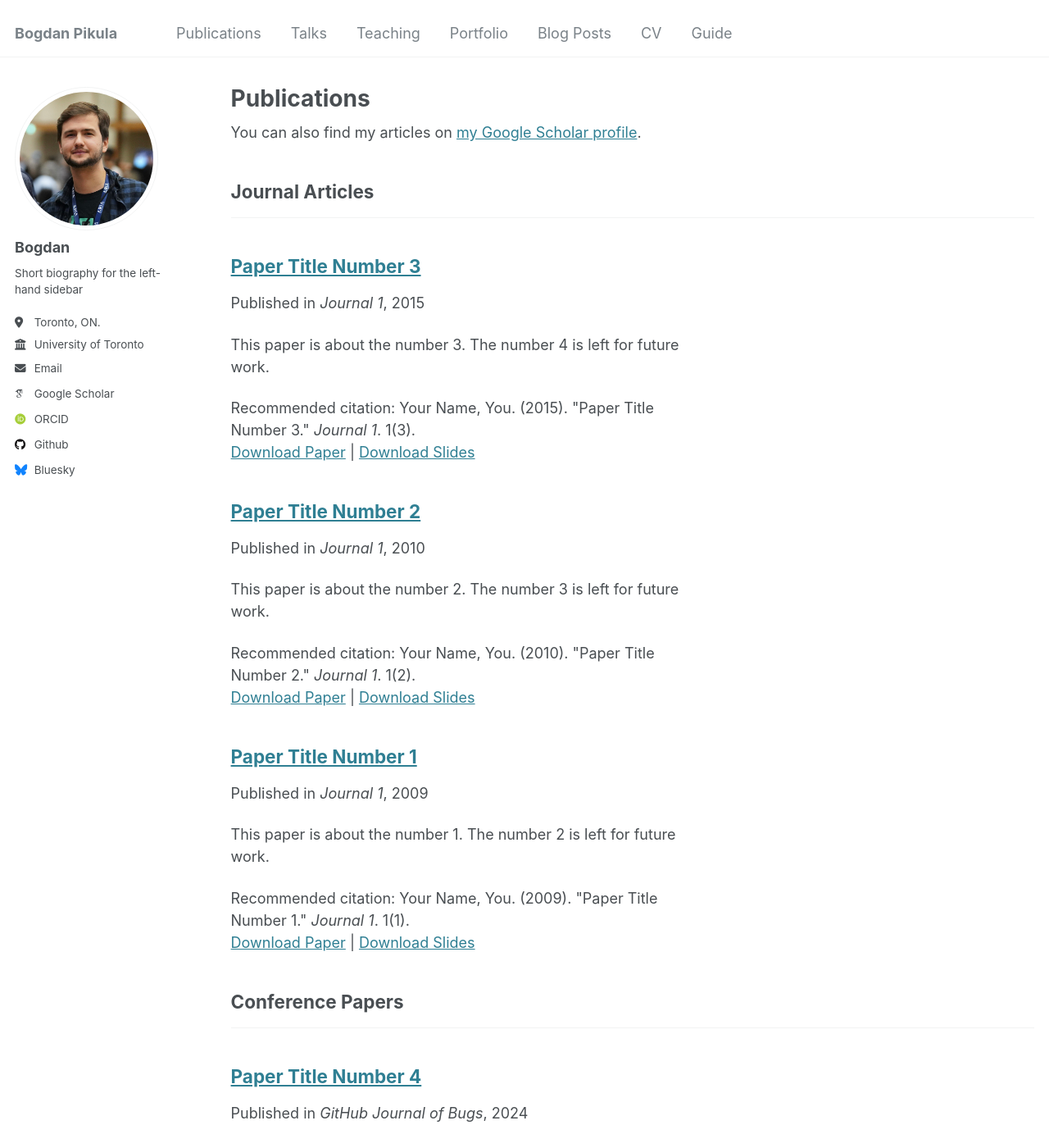
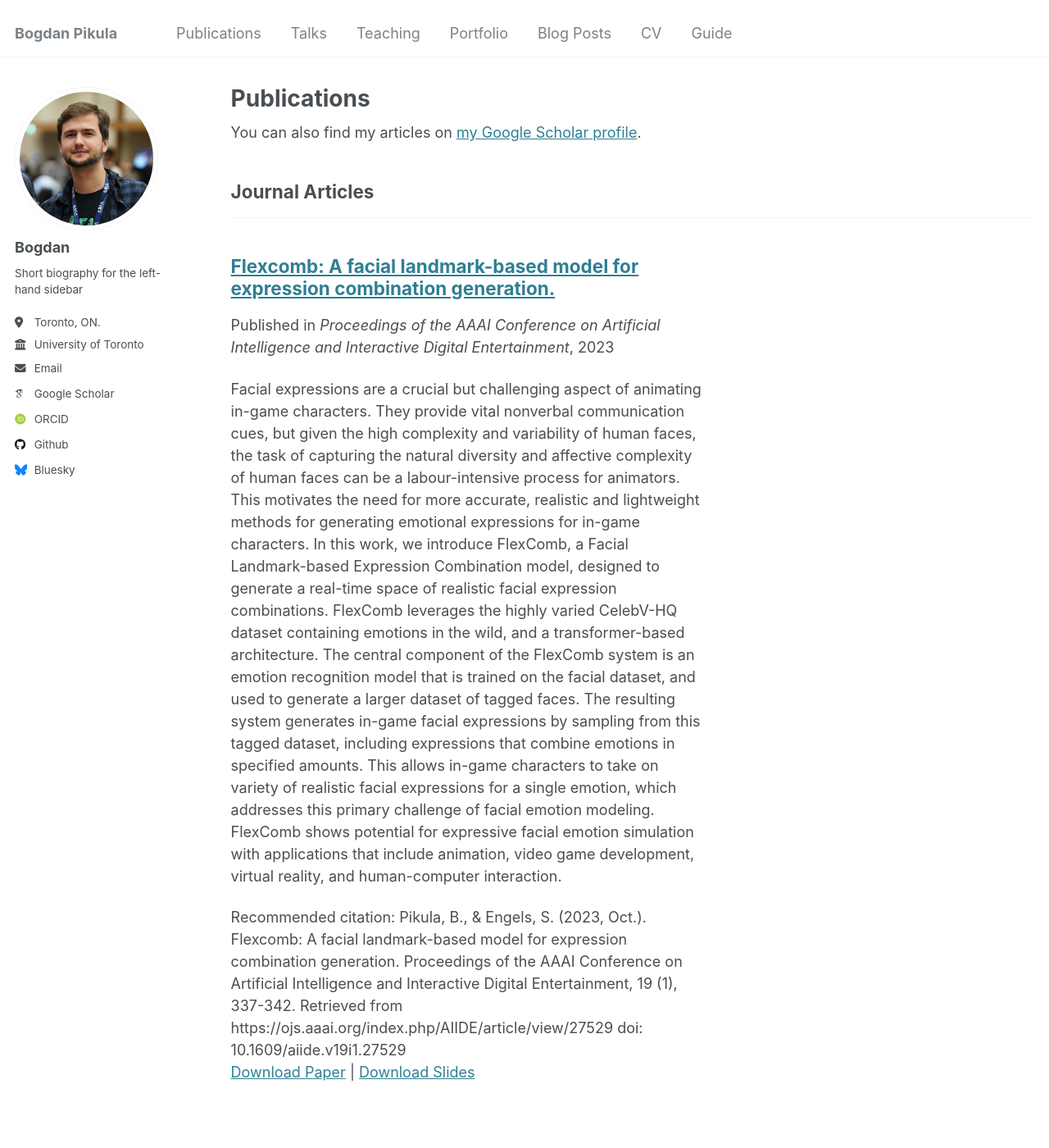
Before and after one commit to bogdan-pikula/bogdan-pikula.github.io, a Jekyll site: the page built from _pages/publications.html, in a window 1280 px wide and 1400 px high. Shown: the whole window at 82% size. Built offline with Jekyll 4.4.1, drawn with Linux system fonts in a browser that asks for light colours; some web fonts are replaced; some of the changed text lies outside the part shown.

Commit message:
added a paper and changed Ico

```diff
--- a/_config.yml
+++ b/_config.yml
@@ -32,7 +32,7 @@ author:
 
   # Academic websites
   arxiv            : # URL - Update with the correct link to your profile
-  googlescholar    : "https://scholar.google.com/citations?user=PS_CX0AAAAAJ"
+  googlescholar    : "https://scholar.google.com/citations?user=Bu-CaogAAAAJ&hl=en"
   impactstory      : # URL
   orcid            : "https://orcid.org/0009-0007-4347-9911"
   semantic         : # URL
--- a/_publications/2009-10-01-paper-title-number-1.md
+++ /dev/null
@@ -1,14 +0,0 @@
----
-title: "Paper Title Number 1"
-collection: publications
-category: manuscripts
-permalink: /publication/2009-10-01-paper-title-number-1
-excerpt: 'This paper is about the number 1. The number 2 is left for future work.'
-date: 2009-10-01
-venue: 'Journal 1'
-slidesurl: 'http://academicpages.github.io/files/slides1.pdf'
-paperurl: 'http://academicpages.github.io/files/paper1.pdf'
-citation: 'Your Name, You. (2009). &quot;Paper Title Number 1.&quot; <i>Journal 1</i>. 1(1).'
----
-
-The contents above will be part of a list of publications, if the user clicks the link for the publication than the contents of section will be rendered as a full page, allowing you to provide more information about the paper for the reader. When publications are displayed as a single page, the contents of the above "citation" field will automatically be included below this section in a smaller font.
--- a/_publications/2010-10-01-paper-title-number-2.md
+++ /dev/null
@@ -1,14 +0,0 @@
----
-title: "Paper Title Number 2"
-collection: publications
-category: manuscripts
-permalink: /publication/2010-10-01-paper-title-number-2
-excerpt: 'This paper is about the number 2. The number 3 is left for future work.'
-date: 2010-10-01
-venue: 'Journal 1'
-slidesurl: 'http://academicpages.github.io/files/slides2.pdf'
-paperurl: 'http://academicpages.github.io/files/paper2.pdf'
-citation: 'Your Name, You. (2010). &quot;Paper Title Number 2.&quot; <i>Journal 1</i>. 1(2).'
----
-
-The contents above will be part of a list of publications, if the user clicks the link for the publication than the contents of section will be rendered as a full page, allowing you to provide more information about the paper for the reader. When publications are displayed as a single page, the contents of the above "citation" field will automatically be included below this section in a smaller font.
--- a/_publications/2015-10-01-paper-title-number-3.md
+++ /dev/null
@@ -1,14 +0,0 @@
----
-title: "Paper Title Number 3"
-collection: publications
-category: manuscripts
-permalink: /publication/2015-10-01-paper-title-number-3
-excerpt: 'This paper is about the number 3. The number 4 is left for future work.'
-date: 2015-10-01
-venue: 'Journal 1'
-slidesurl: 'http://academicpages.github.io/files/slides3.pdf'
-paperurl: 'http://academicpages.github.io/files/paper3.pdf'
-citation: 'Your Name, You. (2015). &quot;Paper Title Number 3.&quot; <i>Journal 1</i>. 1(3).'
----
-
-The contents above will be part of a list of publications, if the user clicks the link for the publication than the contents of section will be rendered as a full page, allowing you to provide more information about the paper for the reader. When publications are displayed as a single page, the contents of the above "citation" field will automatically be included below this section in a smaller font.
--- /dev/null
+++ b/_publications/2023-10-06-flexcomb.md
@@ -0,0 +1,14 @@
+---
+title: "Flexcomb: A facial landmark-based model for expression combination generation."
+collection: publications
+category: manuscripts
+permalink: /publication/flexcomb
+excerpt: 'Facial expressions are a crucial but challenging aspect of animating in-game characters. They provide vital nonverbal communication cues, but given the high complexity and variability of human faces, the task of capturing the natural diversity and affective complexity of human faces can be a labour-intensive process for animators. This motivates the need for more accurate, realistic and lightweight methods for generating emotional expressions for in-game characters. In this work, we introduce FlexComb, a Facial Landmark-based Expression Combination model, designed to generate a real-time space of realistic facial expression combinations. FlexComb leverages the highly varied CelebV-HQ dataset containing emotions in the wild, and a transformer-based architecture. The central component of the FlexComb system is an emotion recognition model that is trained on the facial dataset, and used to generate a larger dataset of tagged faces. The resulting system generates in-game facial expressions by sampling from this tagged dataset, including expressions that combine emotions in specified amounts. This allows in-game characters to take on variety of realistic facial expressions for a single emotion, which addresses this primary challenge of facial emotion modeling. FlexComb shows potential for expressive facial emotion simulation with applications that include animation, video game development, virtual reality, and human-computer interaction.'
+date: 2023-10-06
+venue: 'Proceedings of the AAAI Conference on Artificial Intelligence and Interactive Digital Entertainment'
+slidesurl: 'https://drive.google.com/file/d/14qE8llBkKJhi1Wy1Ks-VeDNZln9KFXfL/view?usp=sharing'
+paperurl: 'https://ojs.aaai.org/index.php/AIIDE/article/view/27529/27302'
+citation: 'Pikula, B., & Engels, S. (2023, Oct.). Flexcomb: A facial landmark-based model for expression combination generation. Proceedings of the AAAI Conference on Artificial Intelligence and Interactive Digital Entertainment, 19 (1), 337-342. Retrieved from https://ojs.aaai.org/index.php/AIIDE/article/view/27529 doi: 10.1609/aiide.v19i1.27529'
+---
+
+The contents above will be part of a list of publications, if the user clicks the link for the publication than the contents of section will be rendered as a full page, allowing you to provide more information about the paper for the reader. When publications are displayed as a single page, the contents of the above "citation" field will automatically be included below this section in a smaller font.
--- a/_publications/2024-02-17-paper-title-number-4.md
+++ /dev/null
@@ -1,13 +0,0 @@
----
-title: "Paper Title Number 4"
-collection: publications
-category: conferences
-permalink: /publication/2024-02-17-paper-title-number-4
-excerpt: 'This paper is about fixing template issue #693.'
-date: 2024-02-17
-venue: 'GitHub Journal of Bugs'
-paperurl: 'http://academicpages.github.io/files/paper3.pdf'
-citation: 'Your Name, You. (2024). &quot;Paper Title Number 3.&quot; <i>GitHub Journal of Bugs</i>. 1(3).'
----
-
-The contents above will be part of a list of publications, if the user clicks the link for the publication than the contents of section will be rendered as a full page, allowing you to provide more information about the paper for the reader. When publications are displayed as a single page, the contents of the above "citation" field will automatically be included below this section in a smaller font.
```
Also changed, not shown: images/favicon.ico, 4 other files.
